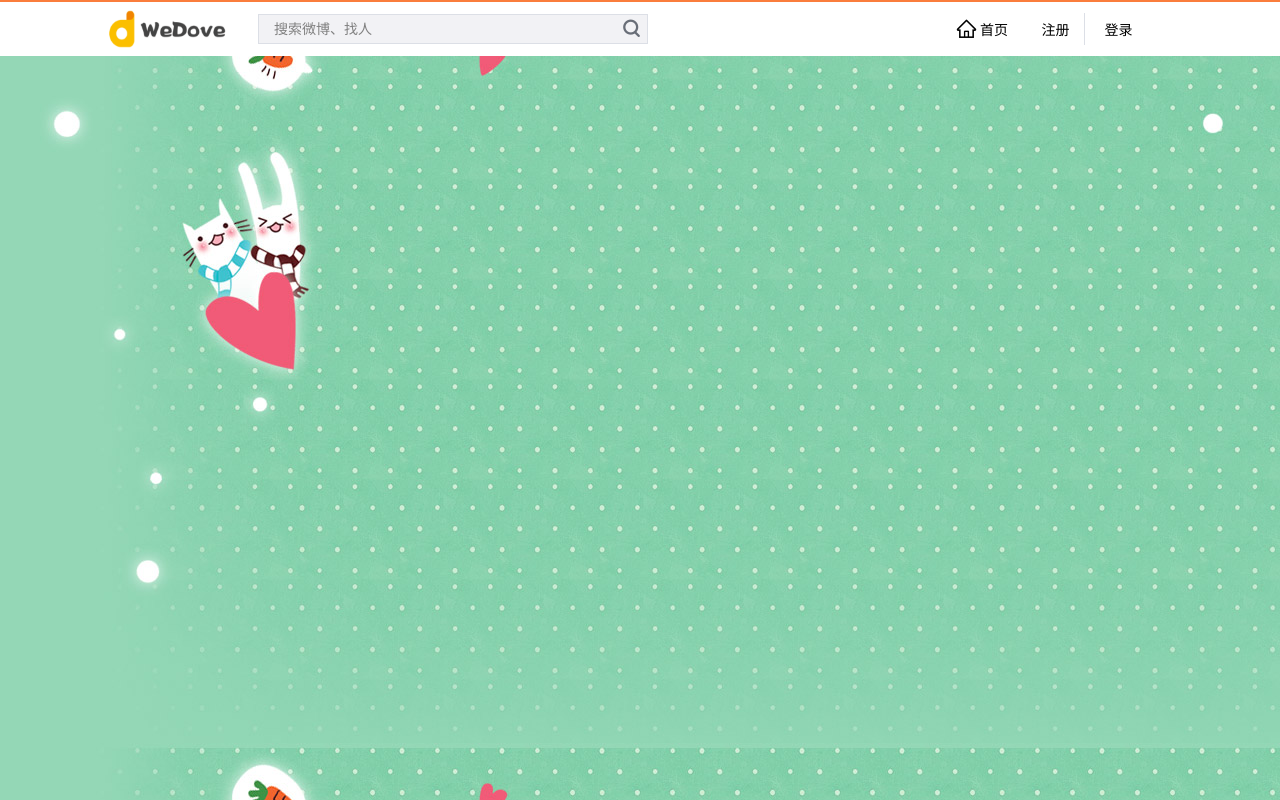
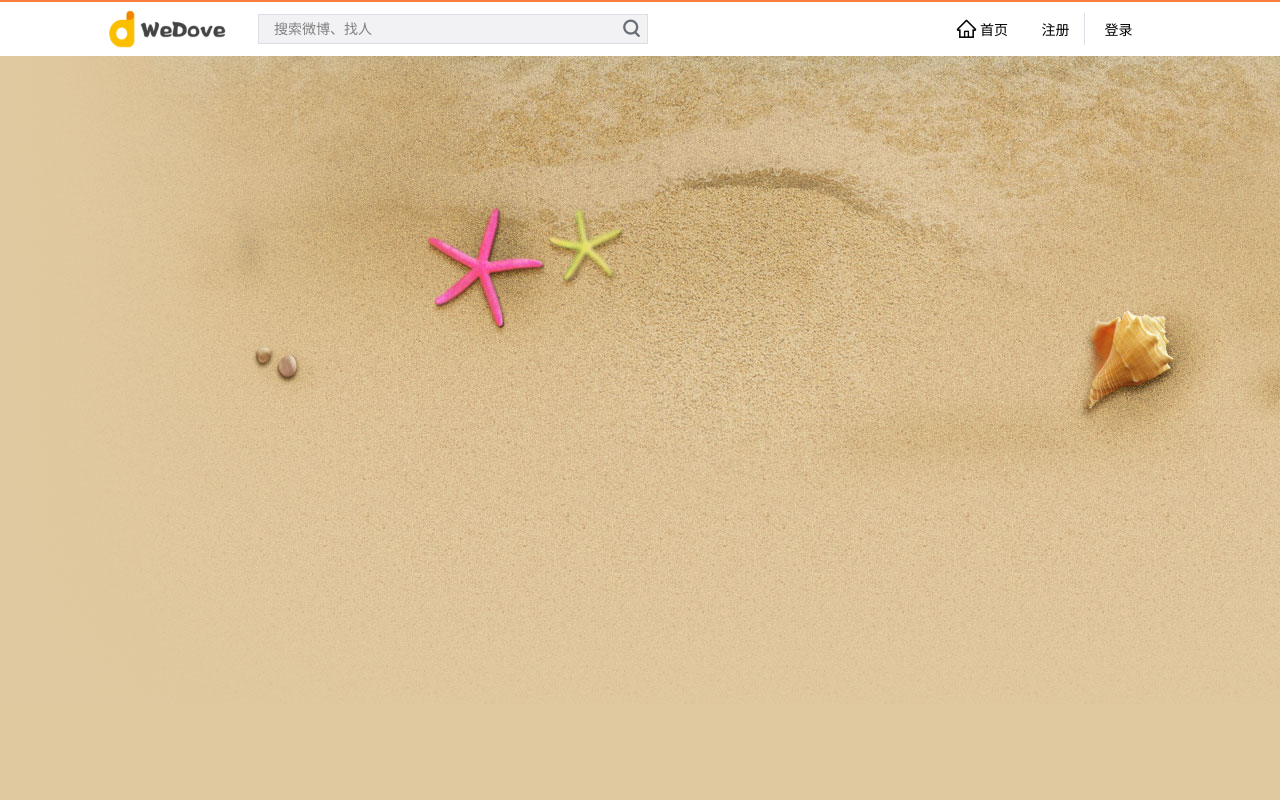
Before and after one commit to lilith0120/wedove, a Vue app: page / in a window 1280 px wide. Built offline with nearby package versions, Linux system fonts and the light colour scheme.

Commit message:
修改一些登录

```diff
--- a/src/components/Home/Home.vue
+++ b/src/components/Home/Home.vue
@@ -51,7 +51,8 @@ export default {
   z-index: 10;
   overflow: auto;
   background-image: url("../../assets/page.jpg");
-  background-color: #94d7b6;
+  background-repeat: no-repeat;
+  background-color: #e0c99f;
 }
 
 .isTop {
@@ -66,7 +67,7 @@ export default {
 }
 
 #back {
-  background-color: #459a70;
+  background-color: #696e78;
   display: flex;
   justify-content: center;
   align-items: center;
```
Also changed, not shown: src/assets/page.jpg.
